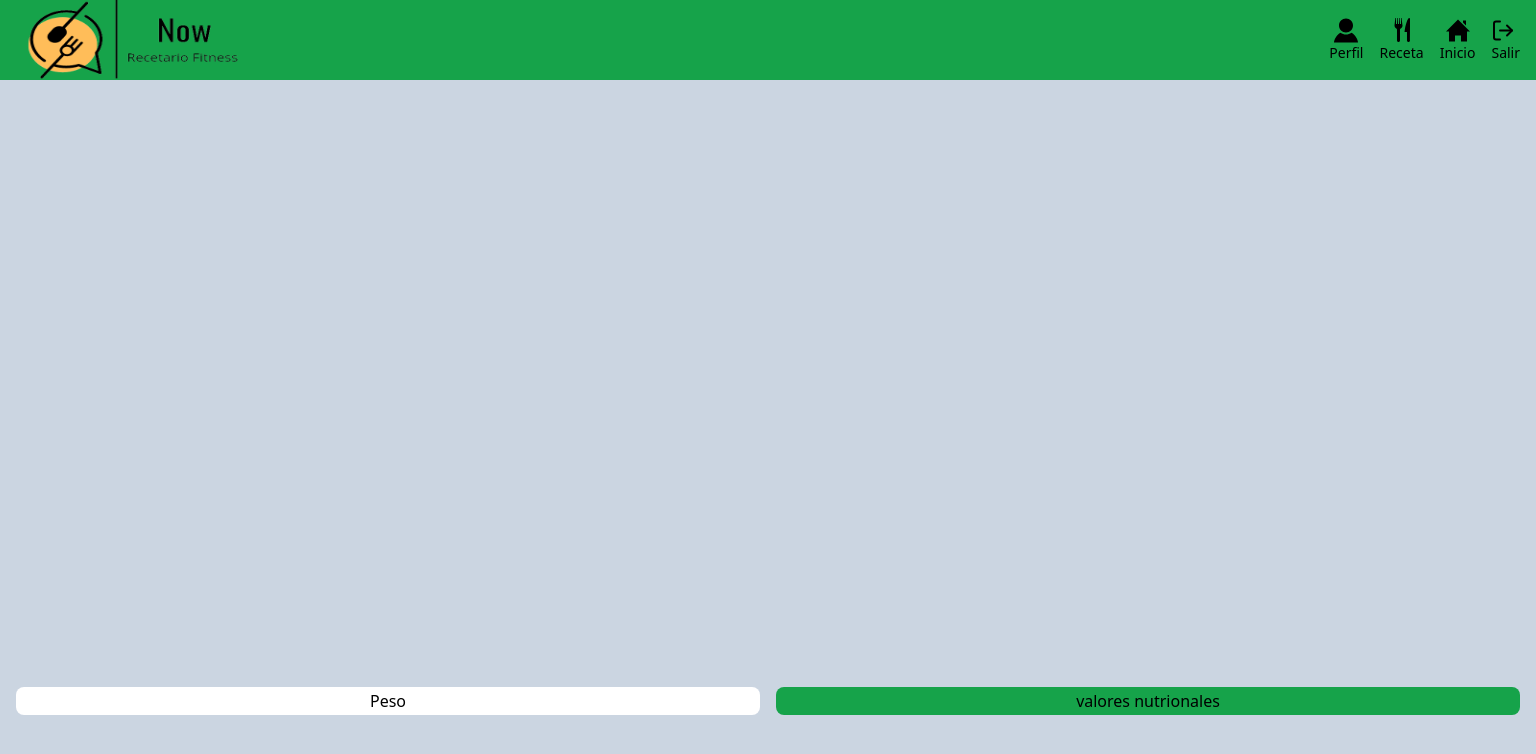
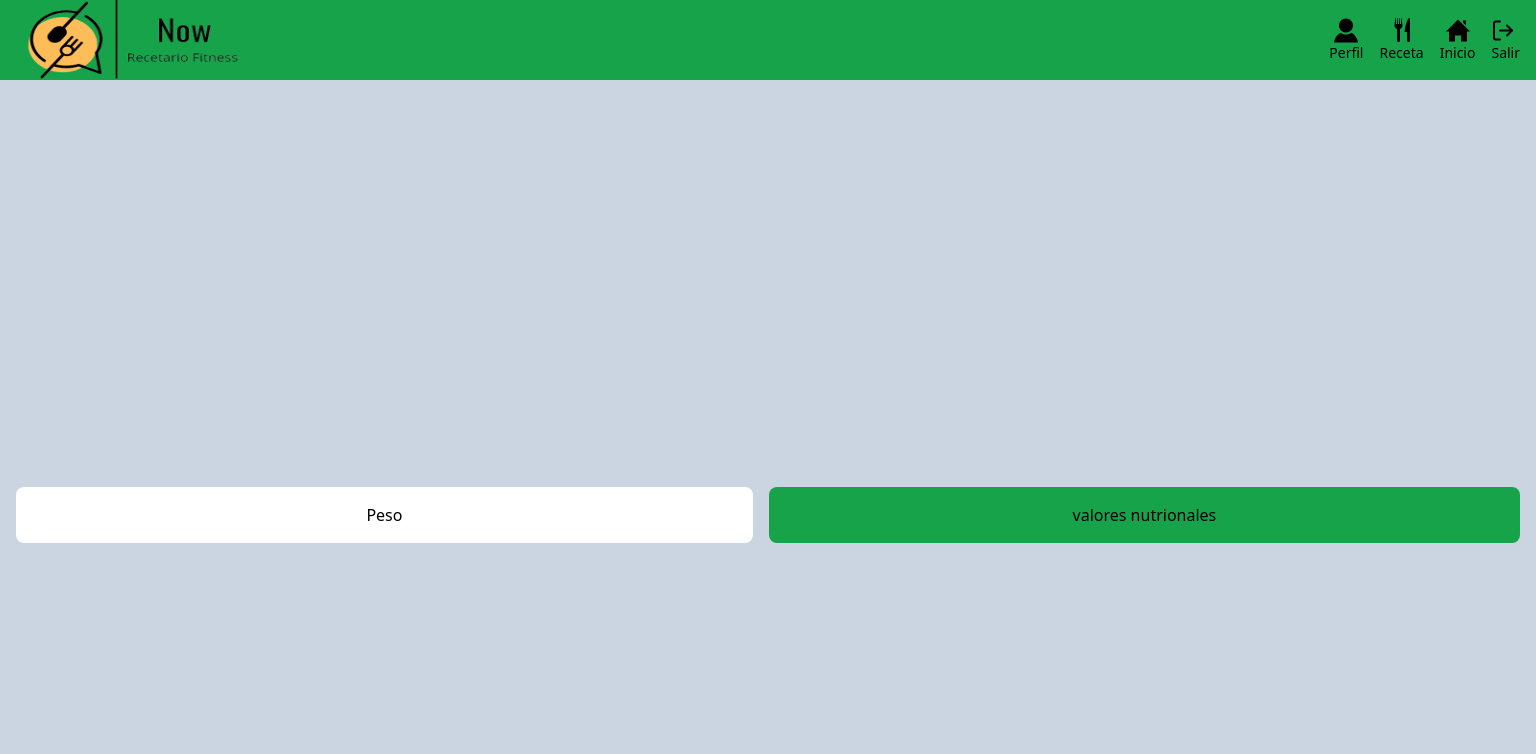
Before and after one commit to DiegoMhz/Recetas, a website: page views/progreso/index.html in a window 1536 px wide. Drawn offline with nearby package versions, Linux system fonts and the light colour scheme; no server answers.

Commit message:
25/05/2023

```diff
--- a/views/progreso/index.css
+++ b/views/progreso/index.css
@@ -47,7 +47,7 @@
     padding: 2px;
     background-color: rgb(22 163 74 / 1);
     border-radius: 0.5rem;
-
+   padding: 1rem;
   }
 
 
@@ -86,8 +86,8 @@
 
   @media (min-width: 900px) {
     #div-canvas {
-      padding-left: 7rem;
-      padding-right: 7rem;
+      padding-left: 9rem;
+      padding-right: 9rem;
     }
   }
 
@@ -97,3 +97,17 @@
       padding-right: 15rem;
     }
   }
+
+  @media (min-width: 1400px) {
+    #div-canvas {
+      padding-left: 22rem;
+      padding-right: 22rem;
+    }
+  }
+
+  @media (min-width: 767px) {
+    #container {
+      gap: 0;
+      justify-content: center;
+    }
+  }
```
